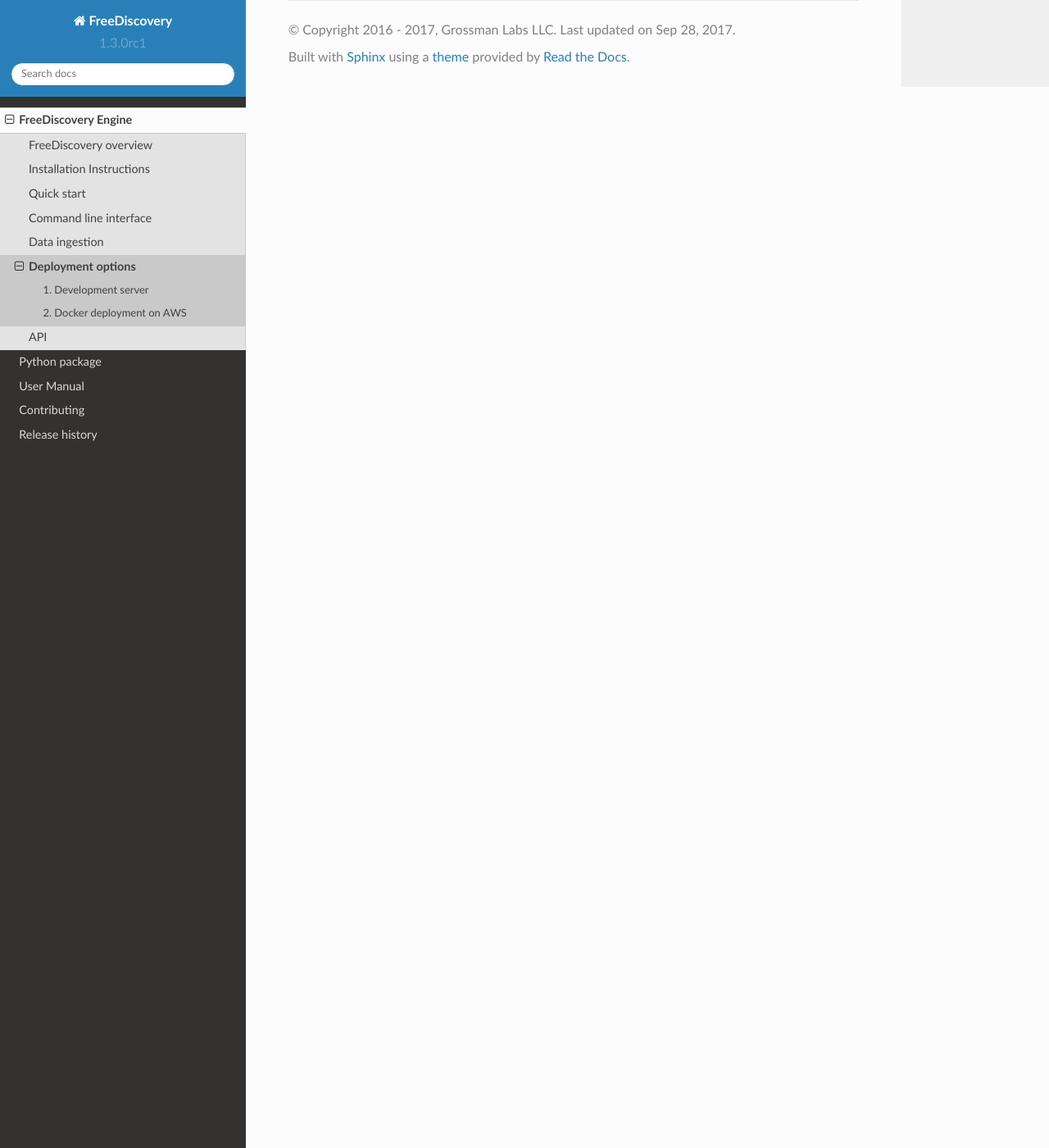
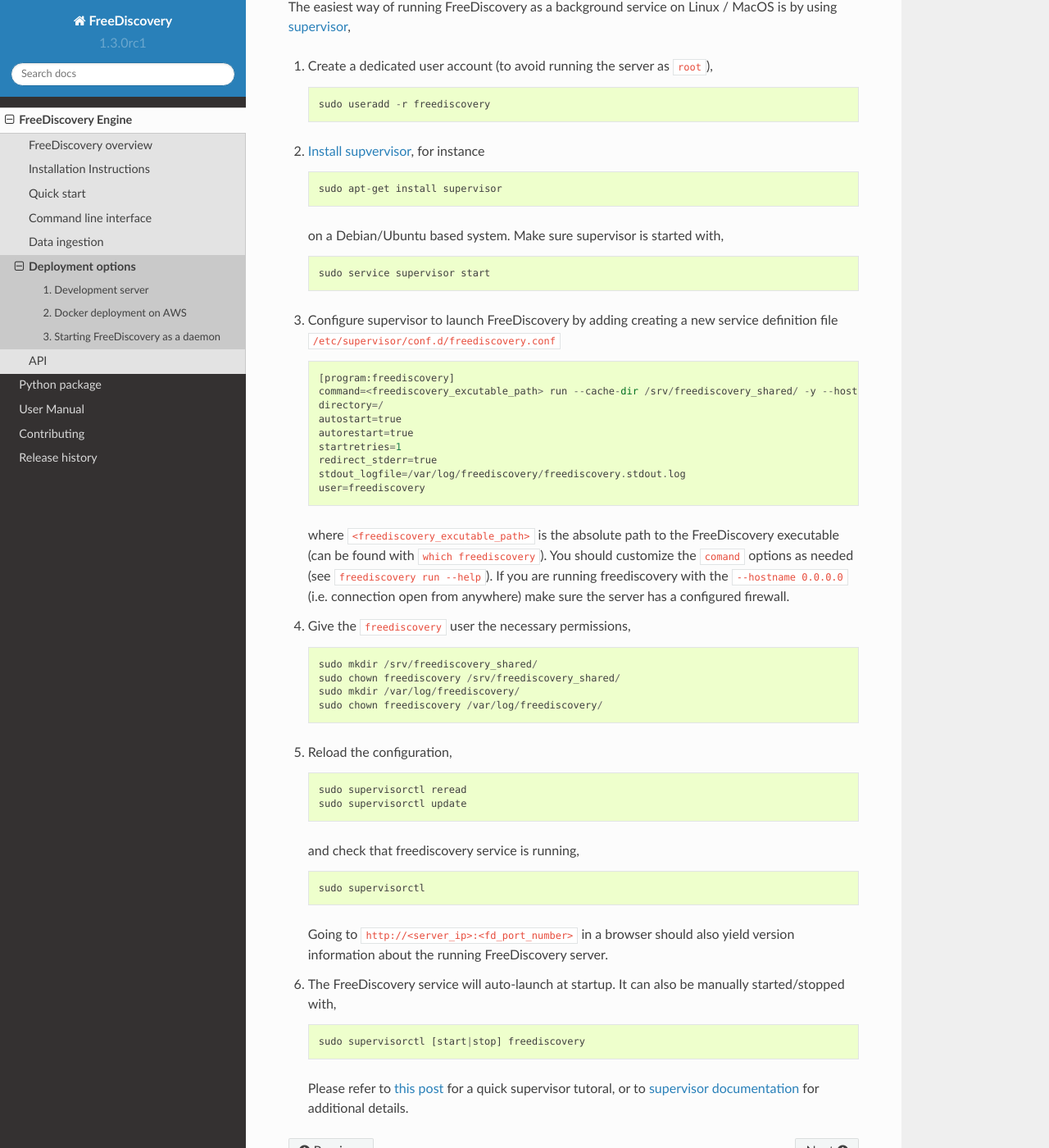
Before and after one commit to FreeDiscovery/FreeDiscovery, a Sphinx documentation site: the page built from doc/engine/deployment.md, in a window 1280 px wide and 1400 px high, scrolled down 1347 px. Shown: the whole window at 82% size. Built offline with Sphinx 7.4.7 and the Read the Docs theme 2.0.0, drawn with Linux system fonts in a browser that asks for light colours; pages that are not in the unit, such as notebooks, are missing from menus; some of the changed text lies outside the part shown.

Commit message:
DOC Add documentation for running as a daemon

````diff
--- a/doc/engine/deployment.md
+++ b/doc/engine/deployment.md
@@ -24,5 +24,62 @@
 
  3. Create or choose a folder where the data to process will be copied and that can be used to store temporary files.
  4. Run Docker and mount the above folder under `/freediscovery_shared` inside the container,
+    ```
+    docker run -t -i -v /<shared_folder>:/freediscovery_shared -p 5001:5001 freediscovery/freediscovery
+    ```
 
-        docker run -t -i -v /<shared_folder>:/freediscovery_shared -p 5001:5001 freediscovery/freediscovery
+## 3. Starting FreeDiscovery as a daemon
+
+The easiest way of running FreeDiscovery as a background service on Linux / MacOS is by using [supervisor](http://supervisord.org/index.html),
+
+ 1. Create a dedicated user account (to avoid running the server as `root`),
+    ```
+    sudo useradd -r freediscovery
+    ```
+ 2. [Install supvervisor](http://supervisord.org/installing.html#installing-a-distribution-package), for instance
+    ```
+    sudo apt-get install supervisor
+    ```
+    on a Debian/Ubuntu based system. Make sure supervisor is started with,
+    ```
+    sudo service supervisor start
+    ```
+
+ 3. Configure supervisor to launch FreeDiscovery by adding creating a new service definition file `/etc/supervisor/conf.d/freediscovery.conf`
+    ```
+    [program:freediscovery]
+    command=<freediscovery_excutable_path> run --cache-dir /srv/freediscovery_shared/ -y --hostname 0.0.0.0 -p 8888 --log-file /var/log/freediscovery/freediscovery.backend.log
+    directory=/
+    autostart=true
+    autorestart=true
+    startretries=1
+    redirect_stderr=true
+    stdout_logfile=/var/log/freediscovery/freediscovery.stdout.log
+    user=freediscovery
+    ```
+    where `<freediscovery_excutable_path>` is the absolute path to the FreeDiscovery executable (can be found with `which freediscovery`). You should customize the `comand` options as needed (see `freediscovery run --help`). If you are running freediscovery with the `--hostname 0.0.0.0` (i.e. connection open from anywhere) make sure the server has a configured firewall.
+
+ 4. Give the `freediscovery` user the necessary permissions,
+    ```
+    sudo mkdir /srv/freediscovery_shared/
+    sudo chown freediscovery /srv/freediscovery_shared/
+    sudo mkdir /var/log/freediscovery/
+    sudo chown freediscovery /var/log/freediscovery/
+    ```
+
+ 5. Reload the configuration,
+    ```
+    sudo supervisorctl reread
+    sudo supervisorctl update
+    ```
+    and check that freediscovery service is running,
+    ```
+    sudo supervisorctl
+    ```
+    Going to `http://<server_ip>:<fd_port_number>` in a browser should also yield version information about the running FreeDiscovery server.
+
+ 6. The FreeDiscovery service will auto-launch at startup. It can also be manually started/stopped with,
+    ```
+    sudo supervisorctl [start|stop] freediscovery
+    ```
+    Please refer to [this post](https://serversforhackers.com/c/monitoring-processes-with-supervisord) for a quick supervisor tutoral, or to [supervisor documentation](http://supervisord.org/index.html) for additional details.
````
